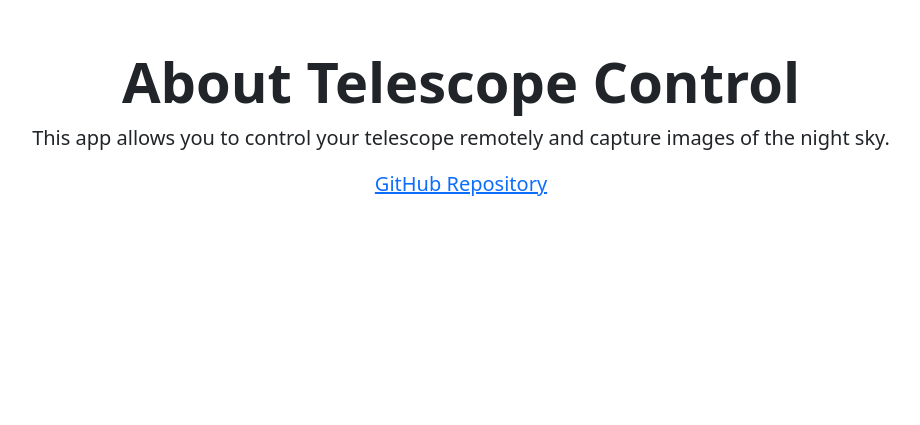
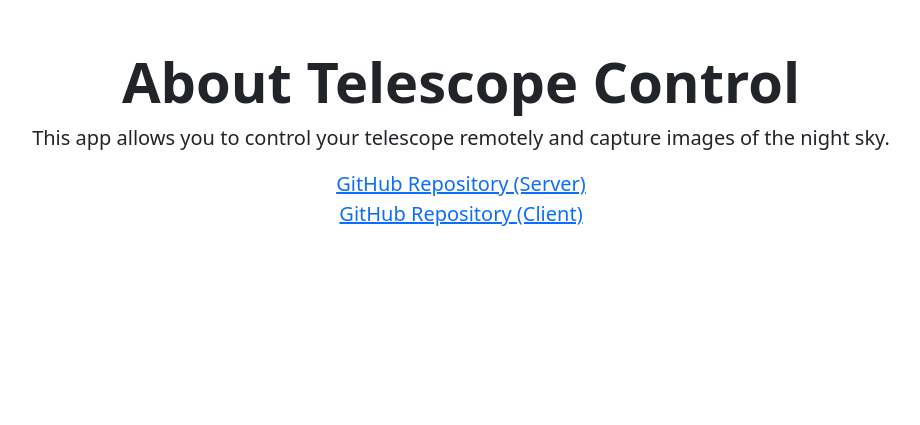
Before and after one commit to Alex-Grant-Parra/Telescope-project-Website, a Flask app: page /about in a window 1280 px wide. Shown: the part 56-481 px from the top of the page, without its empty margins (179-1099 px from the left). Run offline with Flask 3, Linux system fonts and the light colour scheme; parts of the project's set-up code (start-up, migrations or seed data) failed here and were passed over.

Commit message:
Live view work

```diff
--- a/templates/about.html
+++ b/templates/about.html
@@ -7,7 +7,9 @@
     <h1 class="display-4 fw-bold">About Telescope Control</h1>
     <p class="lead">This app allows you to control your telescope remotely and capture images of the night sky.</p>
     <p class="lead">
-        <a href="https://github.com/GarlicGiraffe/Telescope-project" target="_blank">GitHub Repository</a>
+        <a href="https://github.com/Alex-Grant-Parra/Telescope-project-Website" target="_blank">GitHub Repository (Server)</a><br>
+        <a href="https://github.com/Alex-Grant-Parra/Telescope-Project-Client" target="_blank">GitHub Repository (Client)</a>
+
     </p>
 </div>
 {% endblock %}
```
